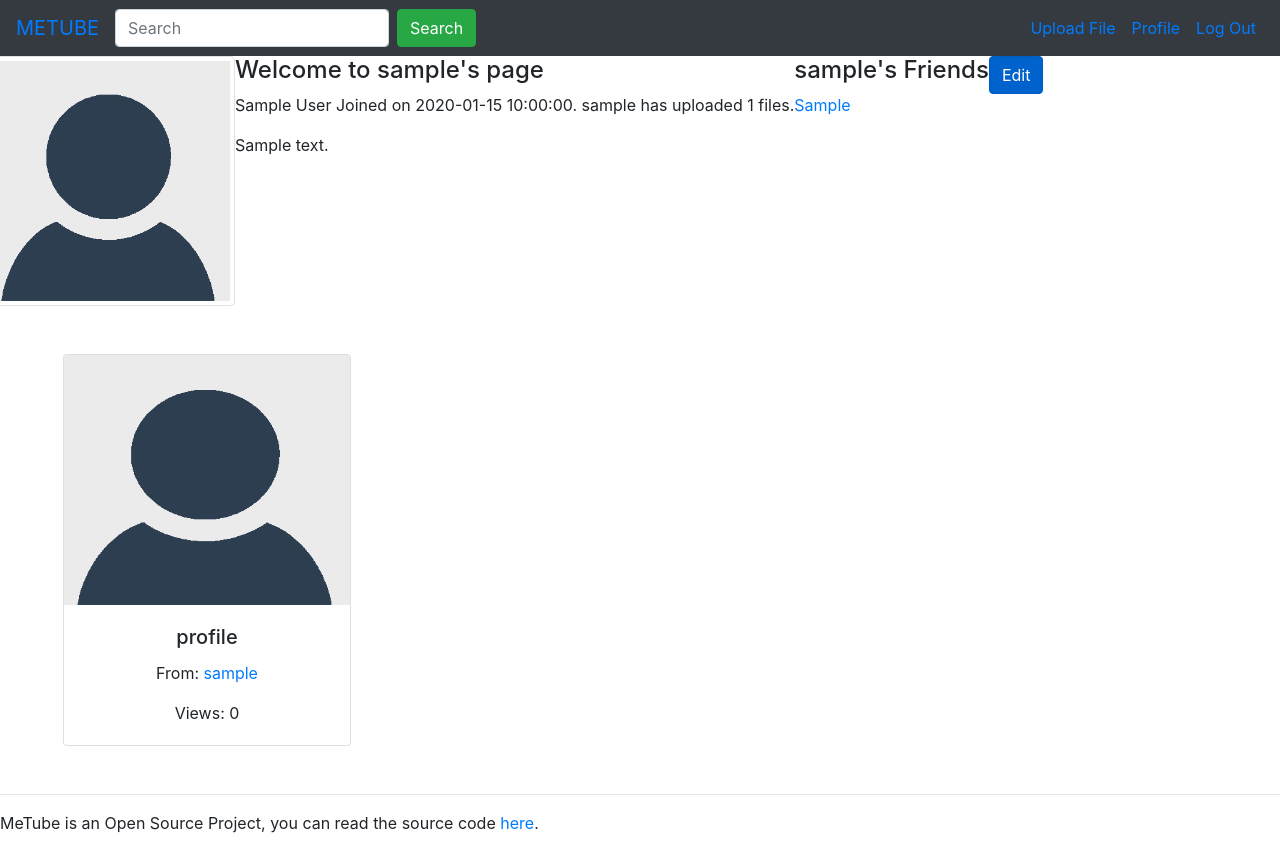
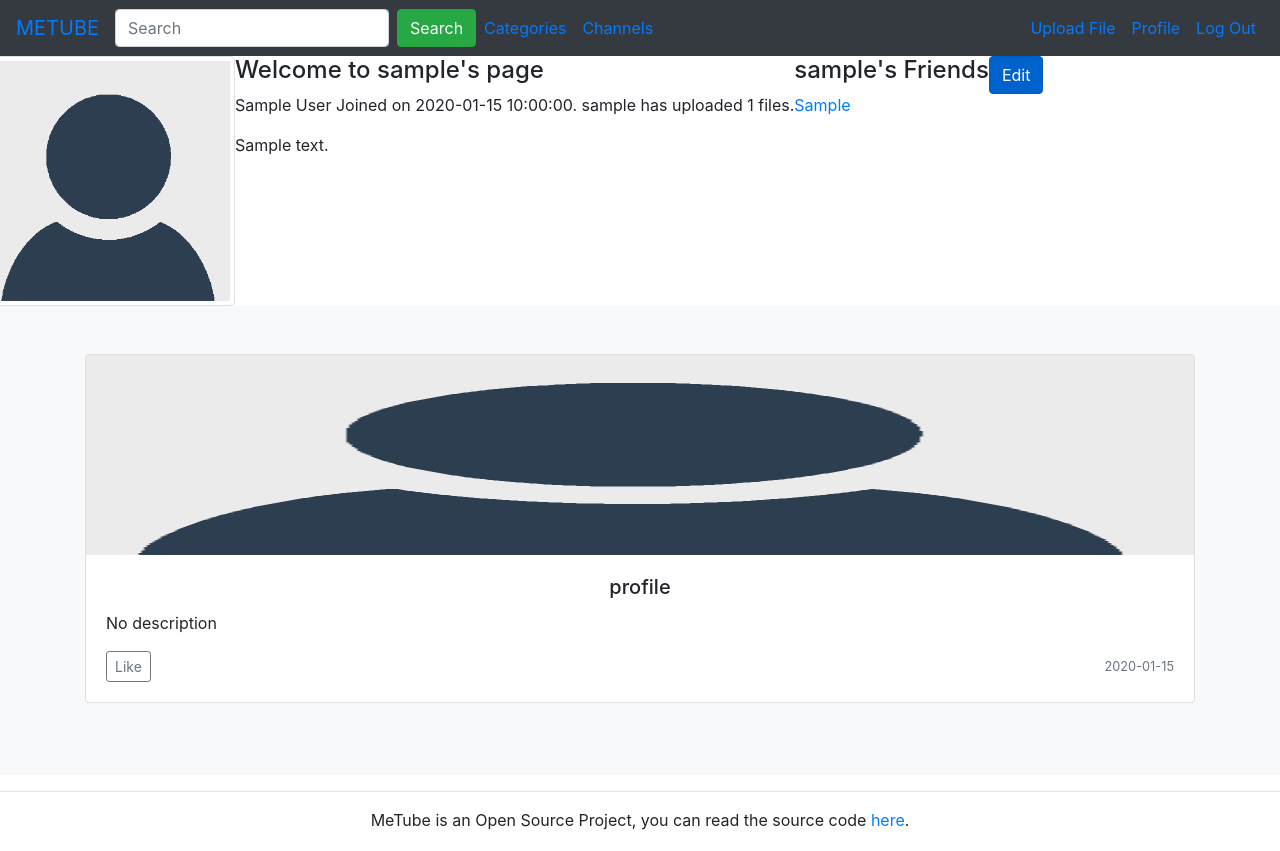
Before and after one commit to reginaldFerland/4620_MeTube, a PHP site: the page made by profile.php in a window 1280 px wide. After the commit the page ends 830 px from the top, so only its background shows below. Run offline with PHP 8.4, Linux system fonts and the light colour scheme; the visitor is signed in with stand-in values (Sample User, id 1); data comes from the database, SQL or seed files in the repository; tables that the repository leaves empty hold one stand-in row (values such as "Sample post").

Commit message:
Likes and comments work on a basic level, default profile pic broken

```diff
--- a/display_media.php
+++ b/display_media.php
@@ -1,5 +1,7 @@
 <!-- Display media -->
-<div class="row m-5">
+<div class="album py-5 bg-light">
+<div class="container">
+<div class="row">
     <!-- Loops through all results -->
     <?php
         while ($result_row = mysql_fetch_assoc($result)) //filename, username, type, mediaid, path
@@ -12,20 +14,31 @@
             $time_access= $result_row['last_access'];
             $time_created = $result_row['upload_time'];
             $viewcount = $result_row['viewcount'];
+            $description = $result_row['description'];
+            if($description == NULL) {
+                $description = "No description";
+            }
+            $description = substr($description, 0, 20);
+            if(strpos($type, "video") !== False){
+                // Video thumbnail
+                $filenpath = "site/thumbnail.png";
+            }
     ?>
 
-<div class="col mx-0">
-    <div class="card text-center" style="width: 18rem;">
-        <a href="media.php?id=<?php echo $mediaid;?>" target="_blank">
-            <?php if(strpos($type, "image") !== False) {?><img class="card-img-top" style="height:250px" src="<?php echo $filenpath; ?>" alt="Card image cap">
-            <?php } else { ?>
-                <img class="card-img-top" style="height:250px" src="site/thumbnail.png" alt="Thumbnail">
-            <?php }?>
+<div class="col md-4">
+    <div class="card mb-4 box-shadow">
+        <a href="media.php?id=<?php echo $mediaid;?>">
+        <img class="card-img-top" style="height:200px" src="<?php echo $filenpath;?>" alt="Card image">
         </a>
         <div class="card-body">
-            <h5 class="card-title"><?php echo substr($filename,0, 22); ?></h5>
-            <p class="card-text">From: <a href="./profile.php?username=<?php echo $username; ?>"><?php echo $username;?></a></p>
-            <p class="card-text">Views: <?php echo $viewcount; ?> </p>
+           <h5 class="card-title text-center"><?php echo substr($filename,0, 10); ?></h5>
+           <p class="card-text"> <?php echo $description;?> </p>
+            <div class="d-flex justify-content-between align-items-center">
+                <div class="btn-group">
+                    <button type="button" class="btn btn-sm btn-outline-secondary">Like</button>
+                </div>
+                <small class="text-muted"><?php echo substr($time_created,0,10);?></small>
+            </div>
         </div>
     </div>
 </div>
@@ -36,3 +49,5 @@
     ?>
 
 </div>
+</div>
+</div>
--- a/footer.php
+++ b/footer.php
@@ -1,6 +1,6 @@
-<footer class="page-footer">
+<footer class="page-footer mx-auto">
 <hr>
 
-<p>MeTube is an Open Source Project, you can read the source code <a href="https://www.github.com/reginaldFerland/MeTube">here</a>.</p>
+<p class="text-center">MeTube is an Open Source Project, you can read the source code <a href="https://www.github.com/reginaldFerland/MeTube">here</a>.</p>
 
 </footer>
--- a/functions/media_functions.php
+++ b/functions/media_functions.php
@@ -197,10 +197,10 @@ function get_media_info($id)
         return -1;
 
     // Return results
-    $query = "select * from Media where mediaID='$id'";
+    $query = "select * from Media INNER JOIN Upload on Media.mediaID =  Upload.mediaID where Media.mediaID='$id'";
     $result = mysql_query( $query );
     if (!$result) {
-        die ("media_exists() failed. Could not query the database: <br />".mysql_error());
+        die ("get_media_info() failed. Could not query the database: <br />".mysql_error());
     }
     else {
         return mysql_fetch_assoc($result);
--- a/header.php
+++ b/header.php
@@ -10,6 +10,17 @@
         <input class="form-control mr-sm-2" name="search" type="text" placeholder="Search">
         <button class="btn btn-success" type="submit">Search</button>
     </form>
+
+    <!-- Test Dropdown -->
+    <ul class="navbar-nav">
+        <li class="nav-item">
+            <a class="nav-link" href="./categories.php">Categories</a>
+        </li>
+        <li class="nav-item">
+            <a class="nav-link" href="./channels.php">Channels</a>
+        </li>
+    </ul>
+
 
     <!-- Determine if logged in -->
     <?php
--- a/profile_edit.php
+++ b/profile_edit.php
@@ -38,7 +38,7 @@ $profile_url = $profile_info["path"];
 
 <form action="update_profile.php" method="post" style="max-width:200px; margin: 20px" class="mx-auto">
     <div class="form-group">
-        <input type="text" name="profile" placeholder="pictureID, default 0">
+        <input type="text" name="profile" placeholder="pictureID, default 1">
     </div>
     <div class="form-group">
         <input type="text" name="name" placeholder="<?php echo $name;?>">
```
Also changed, not shown: comment.php (added, +12 -0 lines), functions/playlist_functions.php (+66 -0 lines), like.php (added, +12 -0 lines), media.php (+81 -29 lines), functions/README.txt (added).
